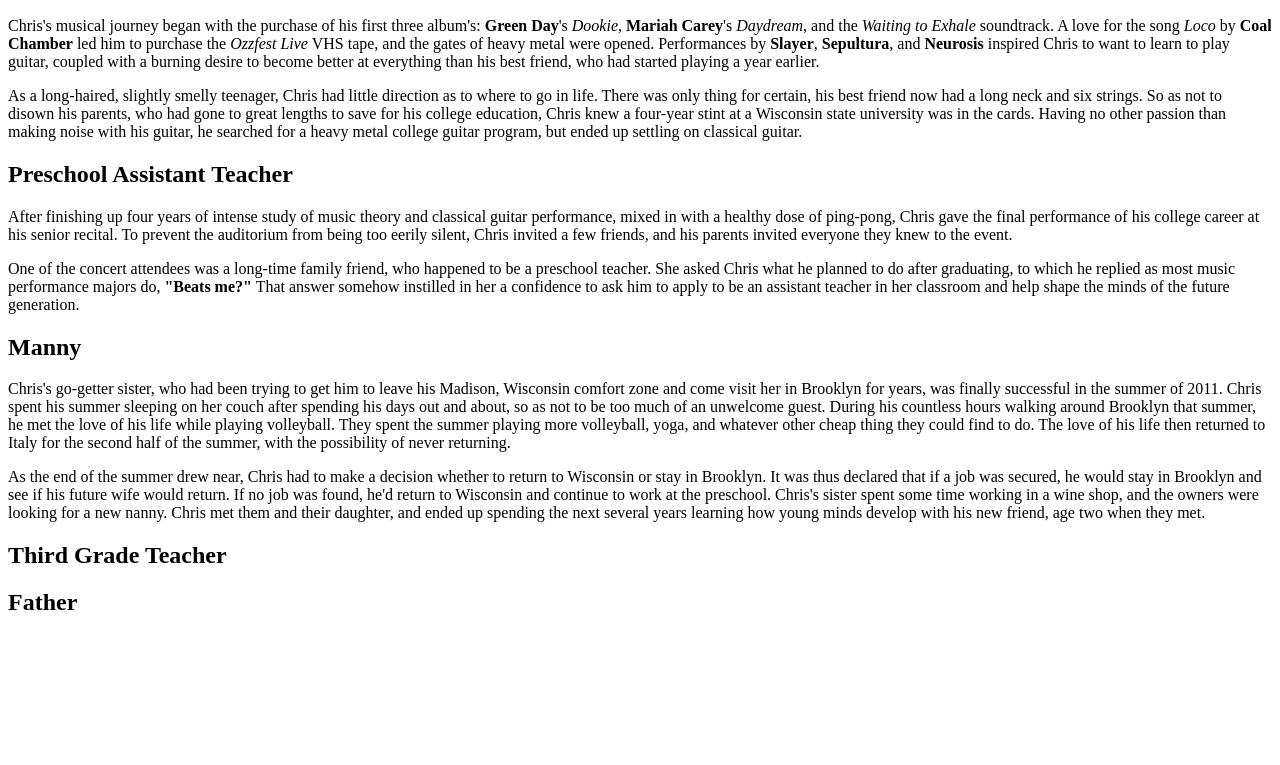
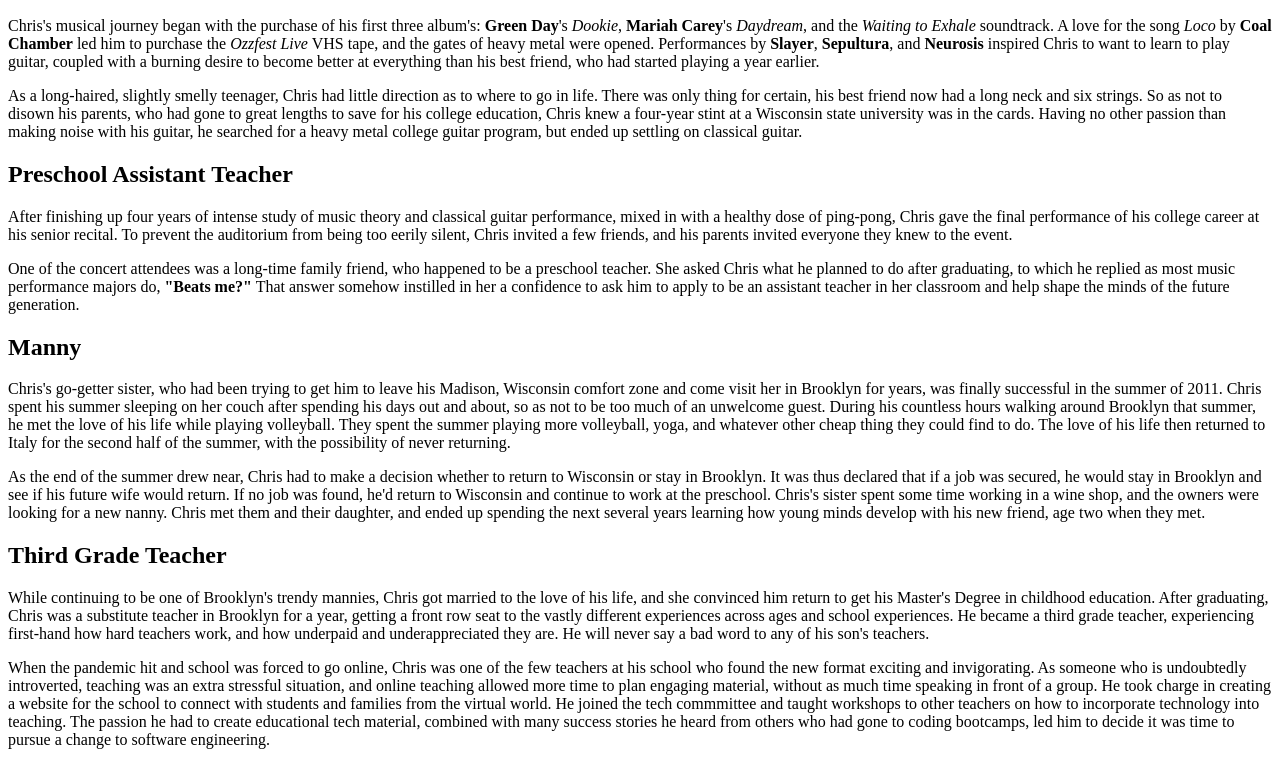
Before and after one commit to ctninman/my-personal-website, a plain HTML site: page index.html in a window 1280 px wide. Shown: the part 110-875 px from the top of the page. Before the commit the page ends 800 px from the top, so only its background shows below. Drawn offline with Linux system fonts and the light colour scheme.

Commit message:
added 3rd grade section

```diff
--- a/index.html
+++ b/index.html
@@ -66,9 +66,23 @@
 
     <h2>Third Grade Teacher</h2>
 
+    <p>
+        While continuing to be one of Brooklyn's trendy mannies, Chris got married to the love of his life, and she convinced him return
+        to get his Master's Degree in childhood education. After graduating, Chris was a substitute teacher in Brooklyn for a year,
+        getting a front row seat to the vastly different experiences across ages and school experiences. He became a third grade teacher,
+        experiencing first-hand how hard teachers work, and how underpaid and underappreciated they are. He will never say a bad word to
+        any of his son's teachers.
+    </p>
 
-
-    <h2>Father</h2>
+    <p>
+        When the pandemic hit and school was forced to go online, Chris was one of the few teachers at his school who found the new
+        format exciting and invigorating. As someone who is undoubtedly introverted, teaching was an extra stressful situation, and
+        online teaching allowed more time to plan engaging material, without as much time speaking in front of a group. He took charge
+        in creating a website for the school to connect with students and families from the virtual world. He joined the tech commmittee
+        and taught workshops to other teachers on how to incorporate technology into teaching. The passion he had to create educational
+        tech material, combined with many success stories he heard from others who had gone to coding bootcamps, led him to decide it
+        was time to pursue a change to software engineering.
+    </p>
 
     <script src="index.js"></script>
   </body>
```
